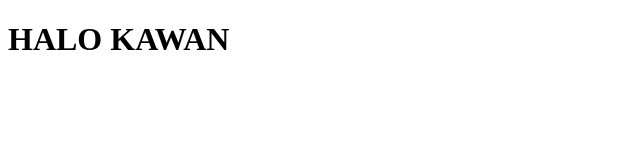
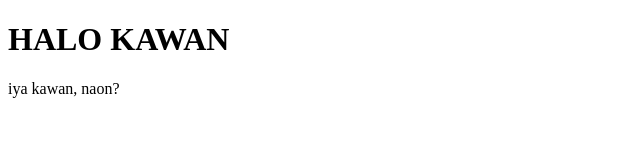
Before and after one commit to zeropyn71/repo-SOP6, a plain HTML site: page index.html in a window 1280 px wide. Shown: the whole page, without its empty margins (0-640 px from the left). Drawn offline with Linux system fonts and the light colour scheme.

Commit message:
menambahkan paragraf

```diff
--- a/index.html
+++ b/index.html
@@ -8,6 +8,7 @@
     <h1>
         HALO KAWAN
     </h1>
+    <p>iya kawan, naon?</p>
 
 </body>
 </html>
```
